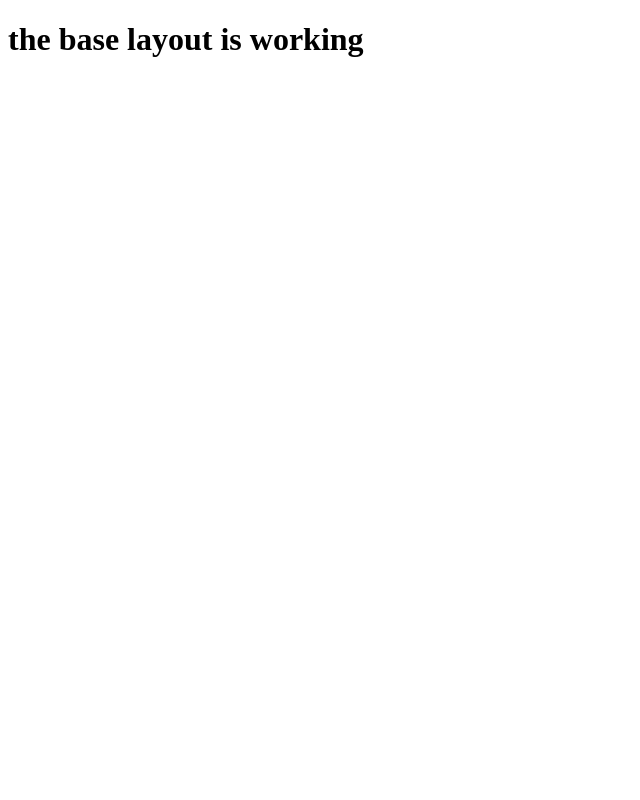
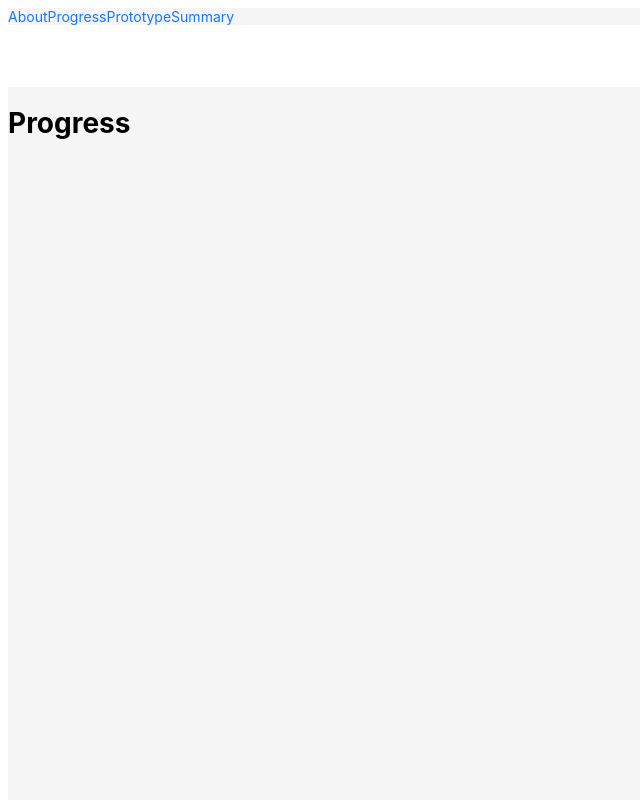
Before and after one commit to sofiaamihan/healthcare-application-e-portfolio, a React app: page /progress in a window 1280 px wide. Shown: the top 800 px of the page, without its empty margins (0-640 px from the left). Built offline with nearby package versions, Linux system fonts and the light colour scheme.

Commit message:
Create NavBar Links

```diff
--- /dev/null
+++ b/css/App.css
@@ -0,0 +1,4 @@
+.layout {
+    margin-top: 62px;
+    min-height: 100vh;
+}
--- a/script/App.jsx
+++ b/script/App.jsx
@@ -1,5 +1,7 @@
-import React, { lazy } from 'react';
-import { Route, createBrowserRouter, RouterProvider, createRoutesFromElements } from "react-router-dom";
+import React, { lazy, Suspense } from 'react';
+import { Router, Route, createBrowserRouter, RouterProvider, createRoutesFromElements, Outlet } from "react-router-dom";
+import NavBar from './components/NavBar.jsx';
+import '../css/App.css';
 
 const About = lazy(() => import('./screens/About.jsx'));
 const Progress = lazy(() => import('./screens/Progress.jsx'));
@@ -20,7 +22,11 @@ const router = createBrowserRouter(
 function BaseLayout() {
   return (
       <div>
+        <Suspense fallback={<div>Loading...</div>}>
+        <NavBar />
+        <Outlet />
         <h1>the base layout is working</h1>
+        </Suspense>
       </div>
   );
 }
--- /dev/null
+++ b/script/components/NavBar.jsx
@@ -0,0 +1,18 @@
+import React, { useEffect } from "react";
+import { NavLink, Link, useLocation } from "react-router-dom";
+import { Layout } from 'antd';
+
+export default function NavBar(){
+    const location = useLocation();
+    return(
+        <Layout>
+            <div className="nav-bar">
+                <NavLink className="nav-link" to="/about">About</NavLink>
+                <NavLink className="nav-link" to="/progress">Progress</NavLink>
+                <NavLink className="nav-link" to="/prototype">Prototype</NavLink>
+                <NavLink className="nav-link" to="/summary">Summary</NavLink>
+            </div>
+        </Layout>
+    )
+
+};
--- a/script/screens/About.jsx
+++ b/script/screens/About.jsx
@@ -1,5 +1,5 @@
 import React from 'react';
-import { Layout } from 'antd';
+import { Layout, Row } from 'antd';
 import { useNavigate } from 'react-router-dom';
 const { Content } = Layout;
 
@@ -8,7 +8,9 @@ export default function About(){
 
     return(
         <Layout className='layout'>
+            <Row>
             <h1>About</h1>
+            </Row>
         </Layout>
     )
 };
```
